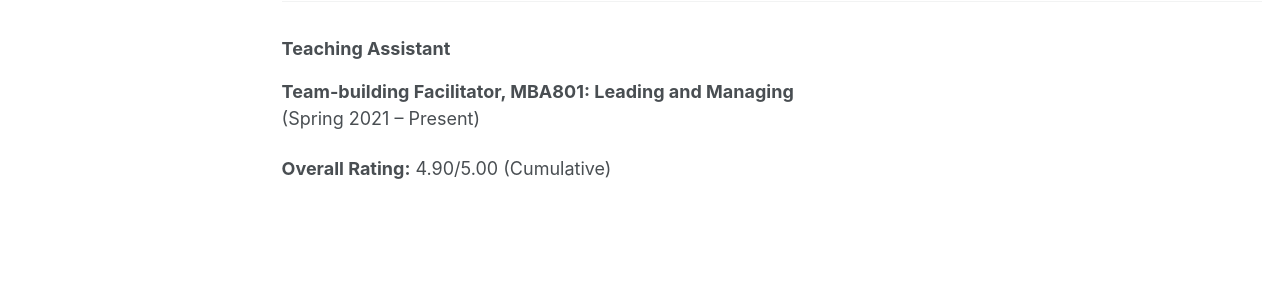
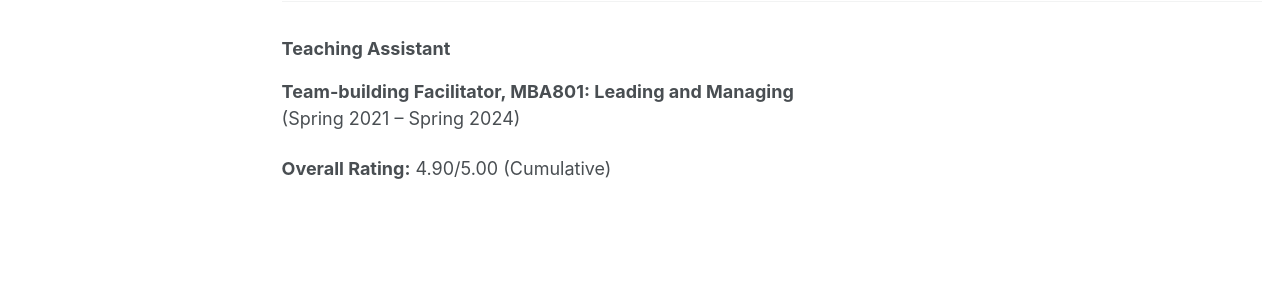
Before and after one commit to rahul-suhag/rahulsuhag.github.io, a Jekyll site: the page built from _pages/teaching.md, in a window 1280 px wide and 1385 px high. Shown: the part 826-1126 px from the top of the window. Built offline with Jekyll 4.4.1, drawn with Linux system fonts in a browser that asks for light colours.

Commit message:
Update teaching.md

```diff
--- a/_pages/teaching.md
+++ b/_pages/teaching.md
@@ -24,6 +24,6 @@ author_profile: true
 ### Teaching Assistant
 
 **Team-building Facilitator, MBA801: Leading and Managing**
-(Spring 2021 – Present)
+(Spring 2021 – Spring 2024)
 
 **Overall Rating:** 4.90/5.00 (Cumulative)
```
